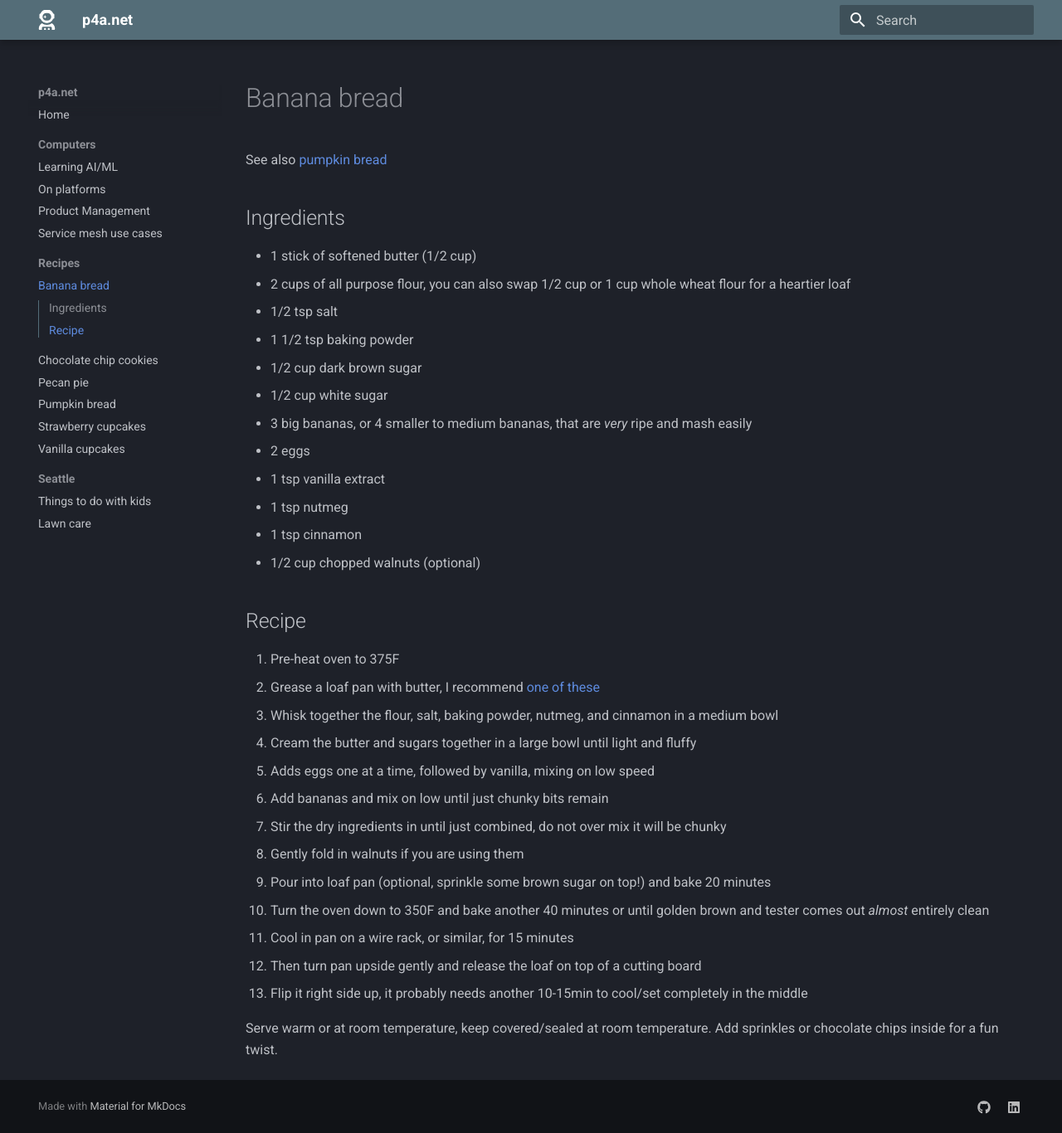
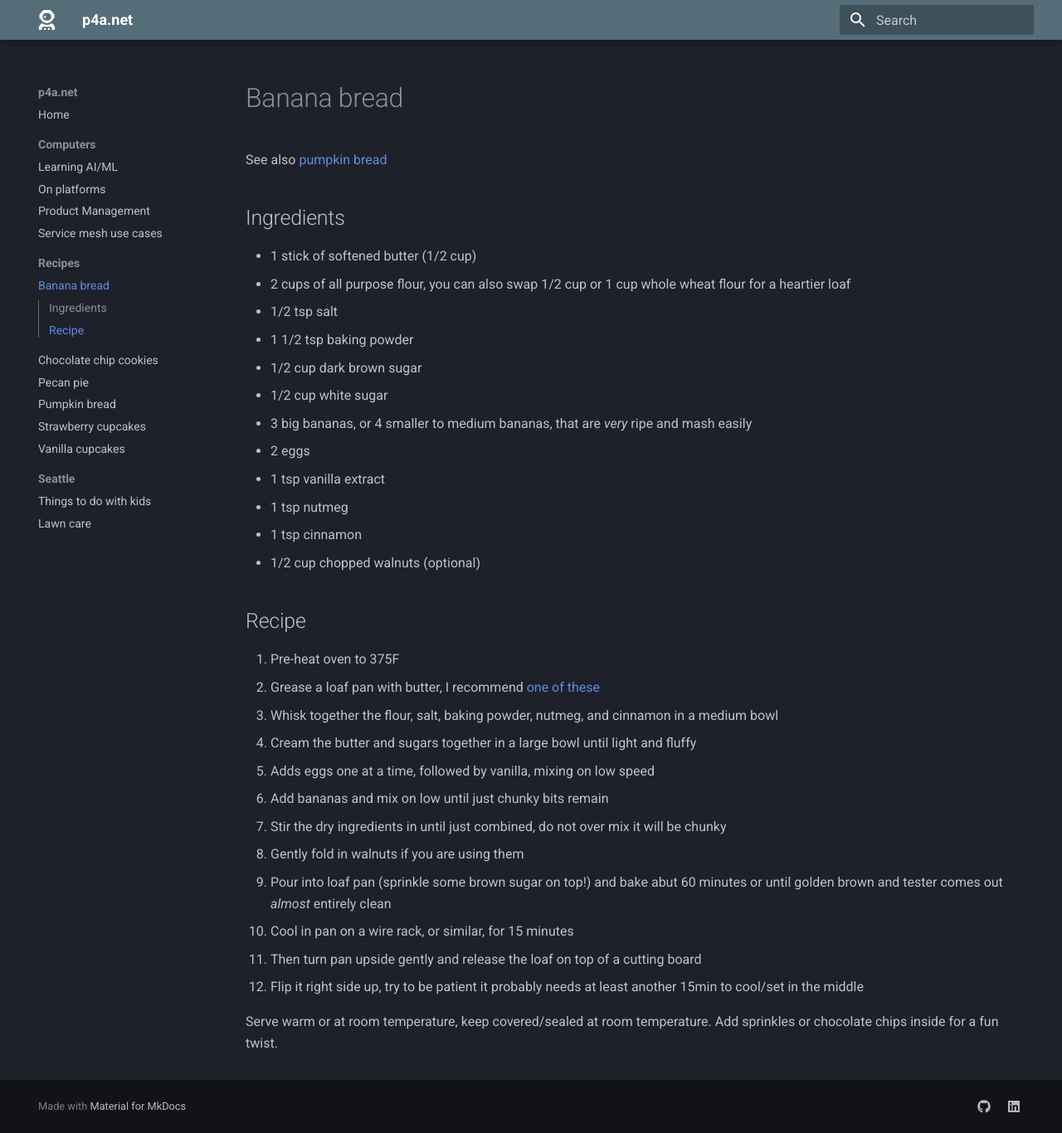
Before and after one commit to seajoshc/p4adotnet, an MkDocs documentation site: the page built from docs/recipes/banana-bread.md, in a window 1280 px wide and 1366 px high. Shown: the whole window at 83% size. Built offline with MkDocs 1.6.1 and Material for MkDocs 9.7.7, drawn with Linux system fonts in a browser that asks for light colours.

Commit message:
Update banana-bread.md

```diff
--- a/docs/recipes/banana-bread.md
+++ b/docs/recipes/banana-bread.md
@@ -25,10 +25,9 @@ See also [pumpkin bread](./pumpkin-bread.md)
 1. Add bananas and mix on low until just chunky bits remain
 1. Stir the dry ingredients in until just combined, do not over mix it will be chunky
 1. Gently fold in walnuts if you are using them
-1. Pour into loaf pan (optional, sprinkle some brown sugar on top!) and bake 20 minutes
-1. Turn the oven down to 350F and bake another 40 minutes or until golden brown and tester comes out *almost* entirely clean
+1. Pour into loaf pan (sprinkle some brown sugar on top!) and bake abut 60 minutes or until golden brown and tester comes out *almost* entirely clean
 1. Cool in pan on a wire rack, or similar, for 15 minutes
 1. Then turn pan upside gently and release the loaf on top of a cutting board
-1. Flip it right side up, it probably needs another 10-15min to cool/set completely in the middle
+1. Flip it right side up, try to be patient it probably needs at least another 15min to cool/set in the middle
 
 Serve warm or at room temperature, keep covered/sealed at room temperature. Add sprinkles or chocolate chips inside for a fun twist.
```
